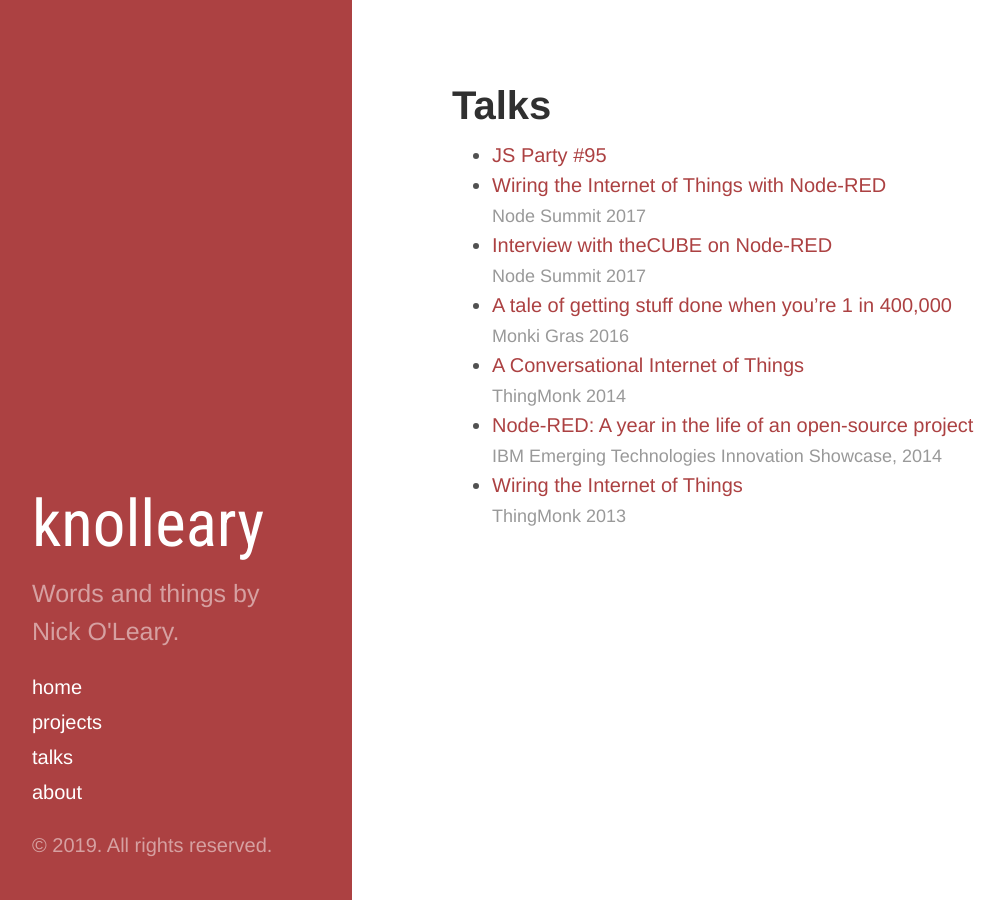
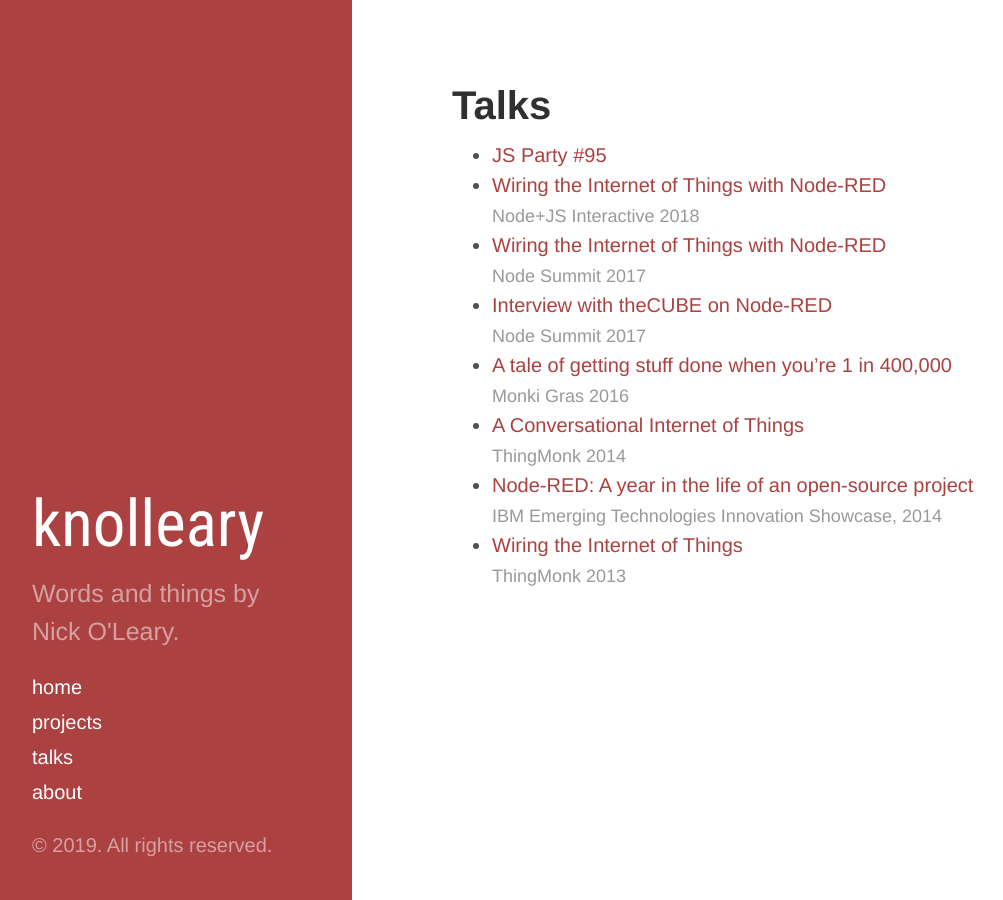
Before and after one commit to knolleary/knolleary.github.io, a Jekyll site: the page built from talks.md, in a window 1280 px wide. Shown: the whole page, without its empty margins (8-1011 px from the left). Built offline with Jekyll 4.4.1, drawn with Linux system fonts in a browser that asks for light colours.

Commit message:
Update talks.md

```diff
--- a/talks.md
+++ b/talks.md
@@ -3,6 +3,7 @@
 title: Talks
 ---
 *   [JS Party #95](https://changelog.com/jsparty/95)
+*   [Wiring the Internet of Things with Node-RED<br><span style="font-size: 0.9em; color:#999">Node+JS Interactive 2018</span>](https://www.youtube.com/watch?v=jo6MFQIaDLA)
 *   [Wiring the Internet of Things with Node-RED<br><span style="font-size: 0.9em; color:#999">Node Summit 2017</span>](https://vimeo.com/228918093)
 *   [Interview with theCUBE on Node-RED<br><span style="font-size: 0.9em; color:#999">Node Summit 2017</span>](https://www.youtube.com/watch?v=pzYAQkkFaXI)
 *   [A tale of getting stuff done when you're 1 in 400,000<br><span style="font-size: 0.9em; color:#999">Monki Gras 2016</span>](https://www.youtube.com/watch?v=Bbg1017amZs)
```
